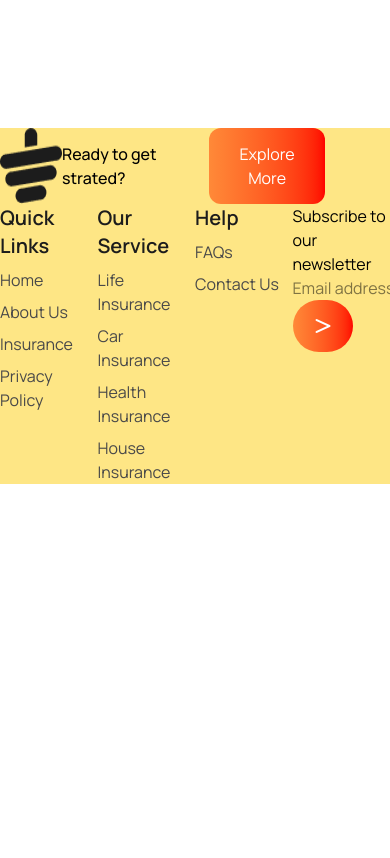
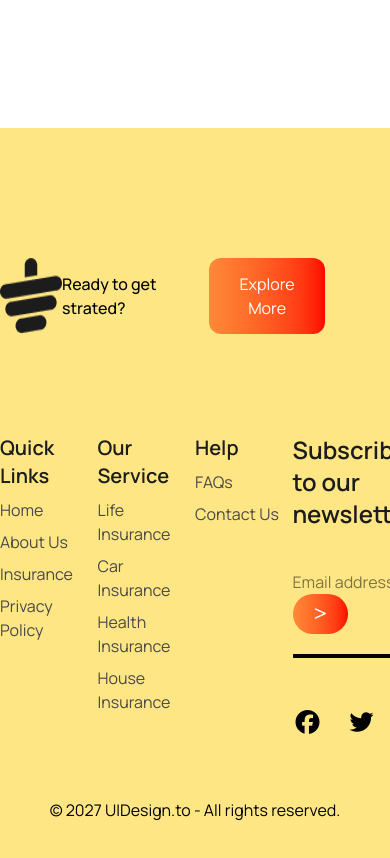
Before and after one commit to sheikhzim2004-del/tea-house-tailwind, a plain HTML site: page index.html in a window 390 px wide. Shown: the part 5301-6159 px from the top of the page. Before the commit the page ends 5785 px from the top, so only its background shows below. Drawn offline with nearby package versions, Linux system fonts and the light colour scheme.

Commit message:
footer complete without responsive

```diff
--- a/index.html
+++ b/index.html
@@ -174,19 +174,20 @@
 
     <!-- Footer Section -->
     <footer class="bg-amber-200">
-        <div class="container mx-auto">
+        <div class="container mx-auto py-[130px]">
             <!-- footer head -->
-            <div class="flex justify-between">
+            <div class="flex justify-between mb-[100px]">
                 <img src="./images/cup.png" alt="">
                 <div class="flex items-center gap-5">
                     <p class="font-medium text-5">Ready to get strated?</p>
-                    <button class="py-3.5 px-5 text-white bg-linear-to-r from-[#FF8938] to-[#FF0000] rounded-xl mr-[65px]">Explore
+                    <button
+                        class="py-3.5 px-5 text-white bg-linear-to-r from-[#FF8938] to-[#FF0000] rounded-xl mr-[65px]">Explore
                         More
                     </button>
                 </div>
             </div>
             <!-- footer container -->
-             <div class="grid grid-cols-4">
+            <div class="grid grid-cols-4">
                 <!-- footer links 01 -->
                 <ul class="space-y-2">
                     <li class="font-semibold text-xl text-[#1C1C1C]">Quick Links</li>
@@ -210,13 +211,26 @@
                     <li class="text-[#494949]"><a href="">Contact Us</a></li>
                 </ul>
                 <!-- footer links 04 -->
-                 <div>
-                    <h2>Subscribe to our newsletter</h2>
+                <div>
+                    <h2 class="text-2xl font-semibold text-[#1C1C1C] mb-10">Subscribe to our newsletter</h2>
                     <input type="text" placeholder="Email address">
-                    <button class="py-3.5 px-5 text-white bg-linear-to-r from-[#FF8938] to-[#FF0000] rounded-full"><i class="fa-solid fa-greater-than"></i>
-            </button>
-                 </div>
-             </div>
+                    <button class="py-3.5 px-5 text-white bg-linear-to-r from-[#FF8938] to-[#FF0000] rounded-full flex items-center justify-center inline-flex"><i
+                            class="fa-solid fa-greater-than text-xs"></i>
+                    </button>
+                    <!-- horizontal line -->
+                    <hr class="mt-5 mb-12 border-0 h-1 bg-black">
+                    <div>
+
+                        <ul class="flex gap-6">
+
+                            <li><a href="" class="text-2xl"><i class="fa-brands fa-facebook"></i></a></li>
+                            <li><a href="" class="text-2xl"><i class="fa-brands fa-twitter"></i></a></li>
+                            <li><a href="" class="text-2xl"><i class="fa-brands fa-instagram"></i></a></li>
+                        </ul>
+                    </div>
+                </div>
+            </div>
+            <div class="flex justify-center mt-[60px]"><p>© 2027 UIDesign.to - All rights reserved.</p></div>
         </div>
     </footer>
 </body>
```
